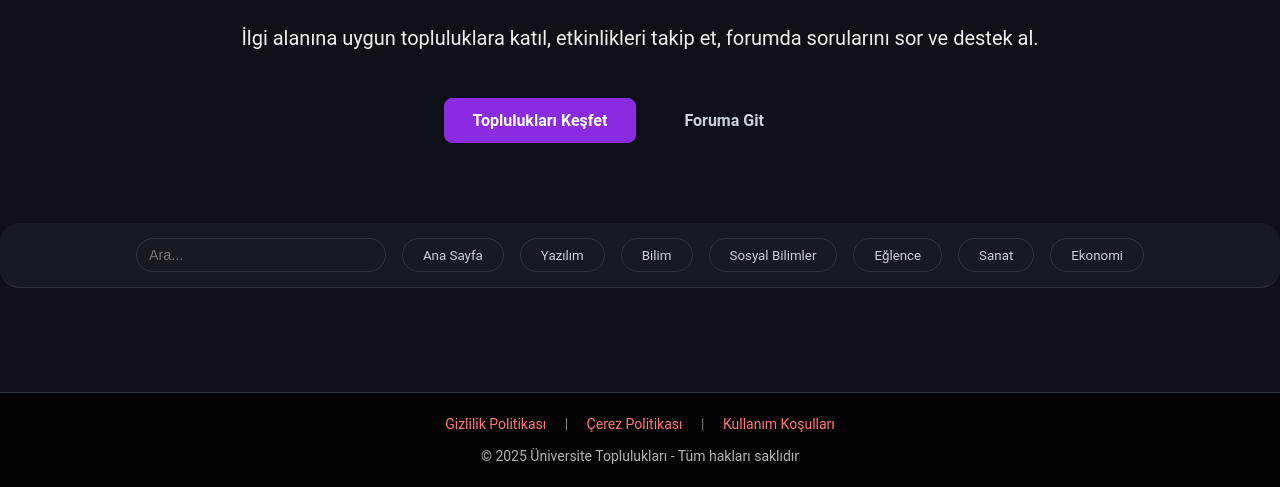
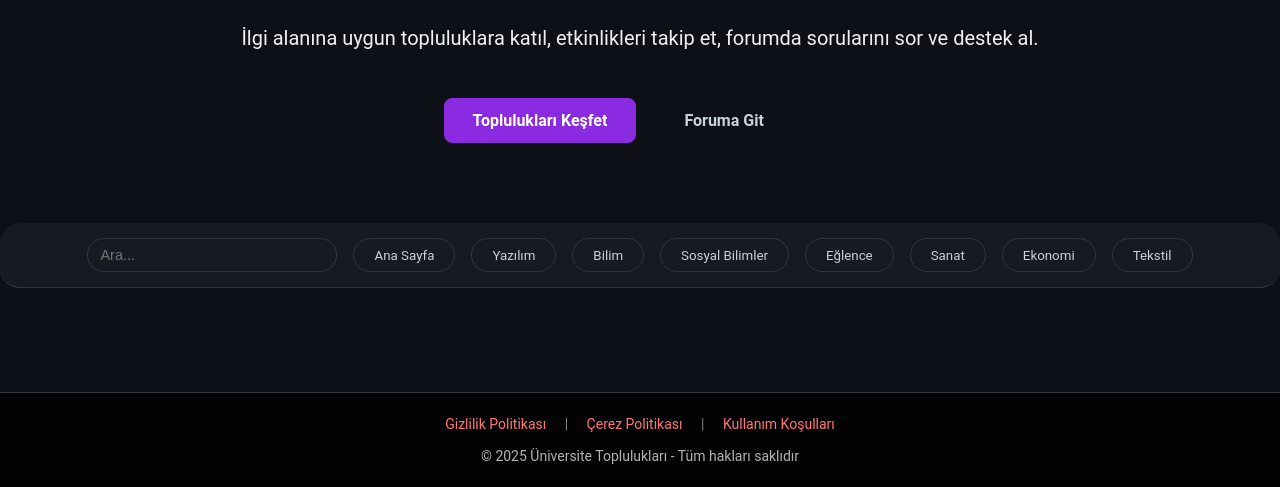
Before and after one commit to SocietyWebChain/SocietyWeb, a Flask app: template templates/index.html in a window 1280 px wide. Shown: the part 269-756 px from the top of the page. Run offline with Flask 3, Linux system fonts and the light colour scheme; the template is opened without the code that fills it, so the values that code supplies are empty; some libraries are stand-ins or nearby versions.

Commit message:
Tekstil kategorisi eklendi

```diff
--- a/templates/index.html
+++ b/templates/index.html
@@ -155,6 +155,7 @@ window.addEventListener("load", function () {
     <button class="top-button" id="eğlence" onclick="delcom(this)">Eğlence</button>
     <button class="top-button" id="sanat" onclick="delcom(this)">Sanat</button>
     <button class="top-button" id="ekonomi" onclick="delcom(this)">Ekonomi</button>
+    <button class="top-button" id="tekstil" onclick="delcom(this)">Tekstil</button>
   </div>
   {% if logged_in %}
     {% if role == "admin" %}
```
